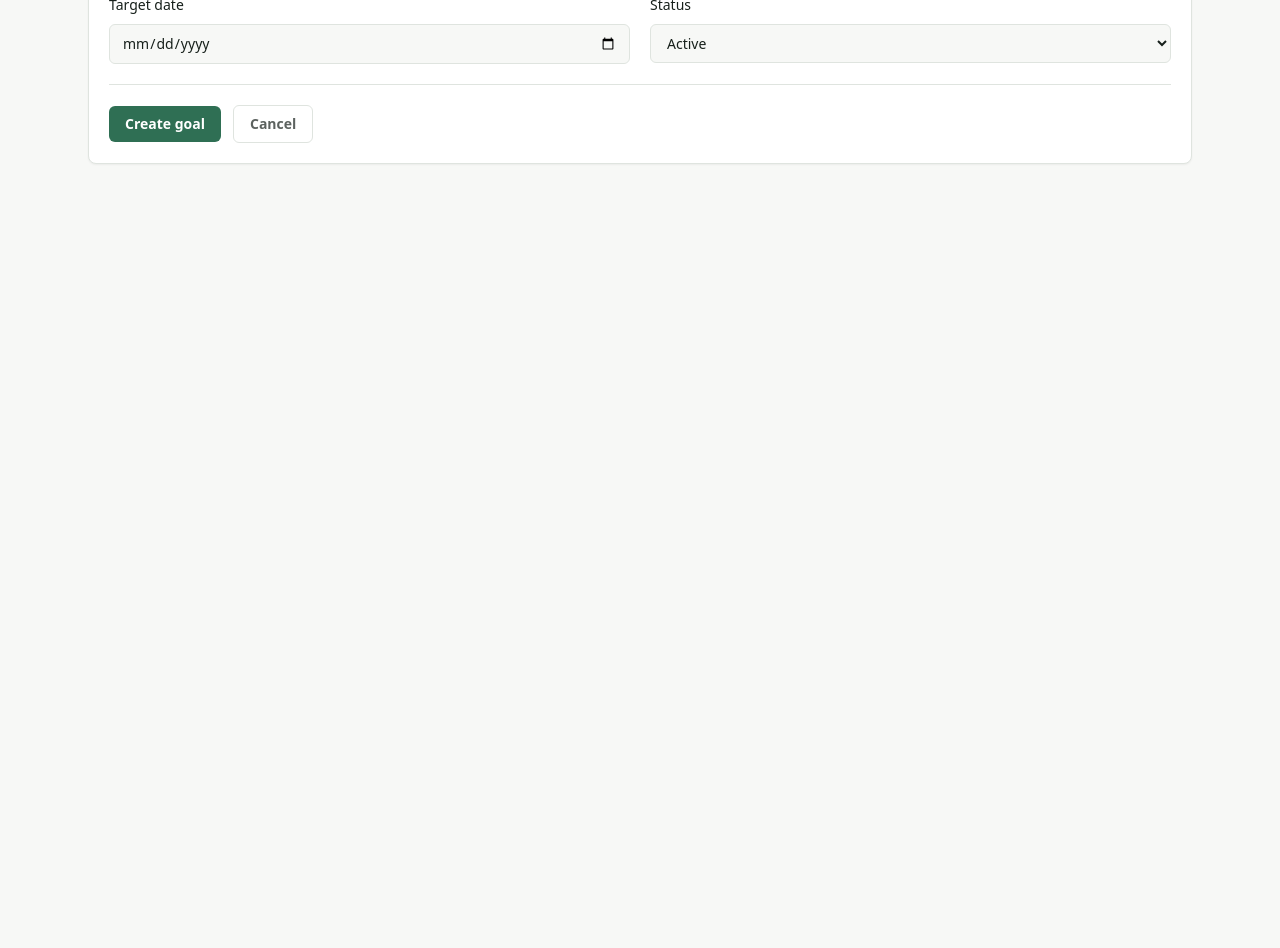
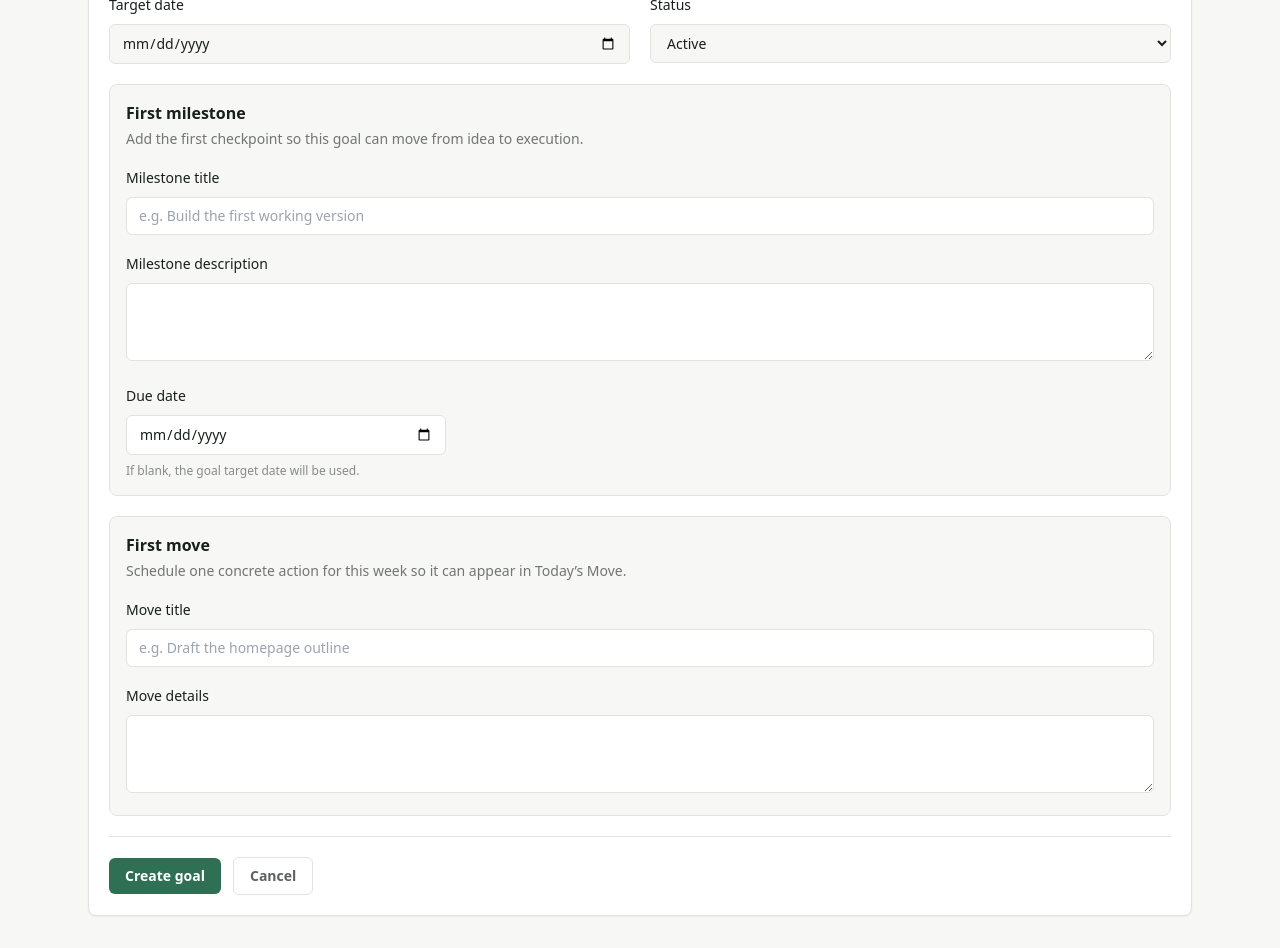
Before and after one commit to Trajectory138/Trajectory, a Next.js app: page /goals/new in a window 1280 px wide. Shown: the part 700-1648 px from the top of the page. Before the commit the page ends 896 px from the top, so only its background shows below. Built offline with nearby package versions, Linux system fonts and the light colour scheme.

Commit message:
Enable real goal creation flow

```diff
--- a/components/CreateGoalForm.tsx
+++ b/components/CreateGoalForm.tsx
@@ -5,7 +5,8 @@ import { useState } from "react";
 import { useRouter } from "next/navigation";
 
 import { Breadcrumbs } from "@/components/Breadcrumbs";
-import type { Goal, GoalStatus } from "@/lib/models";
+import { getCurrentWeekStartDate } from "@/lib/executionTracking";
+import type { Goal, GoalStatus, Milestone, WeeklyAction } from "@/lib/models";
 import { useGoalCalendarData } from "@/lib/useGoalCalendarData";
 
 const statusOptions: Array<{ value: GoalStatus; label: string }> = [
@@ -28,20 +29,34 @@ function createGoalId(title: string) {
 
 export function CreateGoalForm() {
   const router = useRouter();
-  const { addGoal } = useGoalCalendarData();
+  const { addGoal, addMilestones, addWeeklyActions } = useGoalCalendarData();
   const [title, setTitle] = useState("");
   const [description, setDescription] = useState("");
   const [whyItMatters, setWhyItMatters] = useState("");
   const [targetDate, setTargetDate] = useState("");
   const [status, setStatus] = useState<GoalStatus>("active");
-  const [errors, setErrors] = useState<{ title?: string; targetDate?: string }>({});
+  const [milestoneTitle, setMilestoneTitle] = useState("");
+  const [milestoneDescription, setMilestoneDescription] = useState("");
+  const [milestoneDueDate, setMilestoneDueDate] = useState("");
+  const [firstMoveTitle, setFirstMoveTitle] = useState("");
+  const [firstMoveDescription, setFirstMoveDescription] = useState("");
+  const [errors, setErrors] = useState<{
+    title?: string;
+    targetDate?: string;
+    milestoneTitle?: string;
+    milestoneDueDate?: string;
+  }>({});
 
   function handleSubmit(event: FormEvent<HTMLFormElement>) {
     event.preventDefault();
 
+    const wantsFirstMove = Boolean(firstMoveTitle.trim());
+    const wantsMilestone = Boolean(milestoneTitle.trim() || milestoneDescription.trim() || milestoneDueDate);
     const nextErrors = {
       title: title.trim() ? undefined : "Goal title is required.",
-      targetDate: targetDate ? undefined : "Target date is required."
+      targetDate: targetDate ? undefined : "Target date is required.",
+      milestoneTitle: wantsFirstMove && !milestoneTitle.trim() ? "Add a milestone before scheduling a move." : undefined,
+      milestoneDueDate: wantsMilestone && !milestoneDueDate && !targetDate ? "Milestone due date is required." : undefined
     };
 
     setErrors(nextErrors);
@@ -62,6 +77,44 @@ export function CreateGoalForm() {
     };
 
     addGoal(goal);
+    const firstMilestone: Milestone | undefined = milestoneTitle.trim()
+      ? {
+          id: createGoalId(`${title}-milestone-${milestoneTitle}`),
+          goalId: id,
+          title: milestoneTitle.trim(),
+          description: milestoneDescription.trim() || "First milestone for this goal.",
+          dueDate: milestoneDueDate || targetDate,
+          completed: false,
+          successCriteria: ["Milestone is complete"],
+          blockers: [],
+          nextStep: firstMoveTitle.trim() || "Choose the next concrete step."
+        }
+      : undefined;
+
+    if (firstMilestone) {
+      addMilestones([firstMilestone]);
+    }
+
+    if (firstMilestone && firstMoveTitle.trim()) {
+      const firstMove: WeeklyAction = {
+        id: createGoalId(`${title}-move-${firstMoveTitle}`),
+        goalId: id,
+        milestoneId: firstMilestone.id,
+        title: firstMoveTitle.trim(),
+        description: firstMoveDescription.trim() || "First move for this goal.",
+        weekStartDate: getCurrentWeekStartDate(),
+        completed: false,
+        estimatedTime: "30 minutes",
+        priority: "medium",
+        energyLevel: "medium",
+        notes: "Added from the create goal flow.",
+        activeWeek: true,
+        weekLocked: true
+      };
+
+      addWeeklyActions([firstMove]);
+    }
+
     router.push(`/goals/${id}`);
   }
 
@@ -149,6 +202,88 @@ export function CreateGoalForm() {
             </label>
           </div>
 
+          <section className="rounded-lg border border-line bg-paper p-4">
+            <div>
+              <h2 className="text-base font-semibold">First milestone</h2>
+              <p className="mt-1 text-sm text-ink/60">
+                Add the first checkpoint so this goal can move from idea to execution.
+              </p>
+            </div>
+            <div className="mt-4 grid gap-4">
+              <label className="block">
+                <span className="text-sm font-medium">Milestone title</span>
+                <input
+                  value={milestoneTitle}
+                  onChange={(event) => setMilestoneTitle(event.target.value)}
+                  aria-invalid={Boolean(errors.milestoneTitle)}
+                  aria-describedby={errors.milestoneTitle ? "milestone-title-error" : undefined}
+                  placeholder="e.g. Build the first working version"
+                  className="mt-2 w-full rounded-md border border-line bg-white px-3 py-2 text-sm outline-leaf"
+                />
+                {errors.milestoneTitle ? (
+                  <p id="milestone-title-error" className="mt-2 text-sm text-clay">{errors.milestoneTitle}</p>
+                ) : null}
+              </label>
+
+              <label className="block">
+                <span className="text-sm font-medium">Milestone description</span>
+                <textarea
+                  value={milestoneDescription}
+                  onChange={(event) => setMilestoneDescription(event.target.value)}
+                  rows={3}
+                  className="mt-2 w-full rounded-md border border-line bg-white px-3 py-2 text-sm outline-leaf"
+                />
+              </label>
+
+              <label className="block sm:max-w-xs">
+                <span className="text-sm font-medium">Due date</span>
+                <input
+                  type="date"
+                  value={milestoneDueDate}
+                  onChange={(event) => setMilestoneDueDate(event.target.value)}
+                  aria-invalid={Boolean(errors.milestoneDueDate)}
+                  aria-describedby={errors.milestoneDueDate ? "milestone-due-date-error" : undefined}
+                  className="mt-2 w-full rounded-md border border-line bg-white px-3 py-2 text-sm outline-leaf"
+                />
+                {errors.milestoneDueDate ? (
+                  <p id="milestone-due-date-error" className="mt-2 text-sm text-clay">{errors.milestoneDueDate}</p>
+                ) : (
+                  <p className="mt-2 text-xs text-ink/50">If blank, the goal target date will be used.</p>
+                )}
+              </label>
+            </div>
+          </section>
+
+          <section className="rounded-lg border border-line bg-paper p-4">
+            <div>
+              <h2 className="text-base font-semibold">First move</h2>
+              <p className="mt-1 text-sm text-ink/60">
+                Schedule one concrete action for this week so it can appear in Today’s Move.
+              </p>
+            </div>
+            <div className="mt-4 grid gap-4">
+              <label className="block">
+                <span className="text-sm font-medium">Move title</span>
+                <input
+                  value={firstMoveTitle}
+                  onChange={(event) => setFirstMoveTitle(event.target.value)}
+                  placeholder="e.g. Draft the homepage outline"
+                  className="mt-2 w-full rounded-md border border-line bg-white px-3 py-2 text-sm outline-leaf"
+                />
+              </label>
+
+              <label className="block">
+                <span className="text-sm font-medium">Move details</span>
+                <textarea
+                  value={firstMoveDescription}
+                  onChange={(event) => setFirstMoveDescription(event.target.value)}
+                  rows={3}
+                  className="mt-2 w-full rounded-md border border-line bg-white px-3 py-2 text-sm outline-leaf"
+                />
+              </label>
+            </div>
+          </section>
+
           <div className="flex flex-col gap-3 border-t border-line pt-5 sm:flex-row sm:items-center">
             <button
               type="submit"
```
